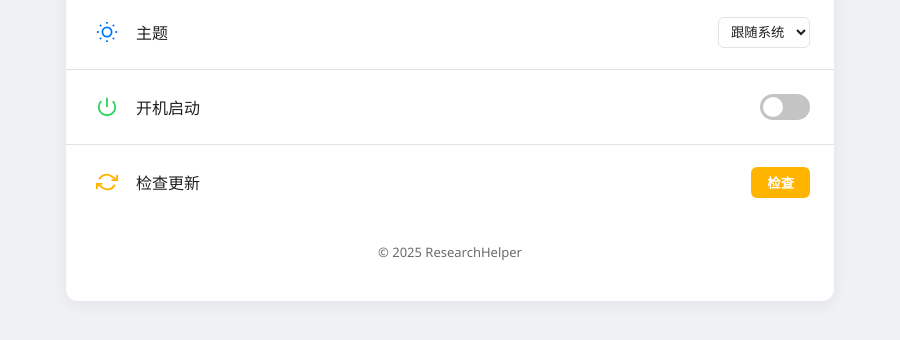
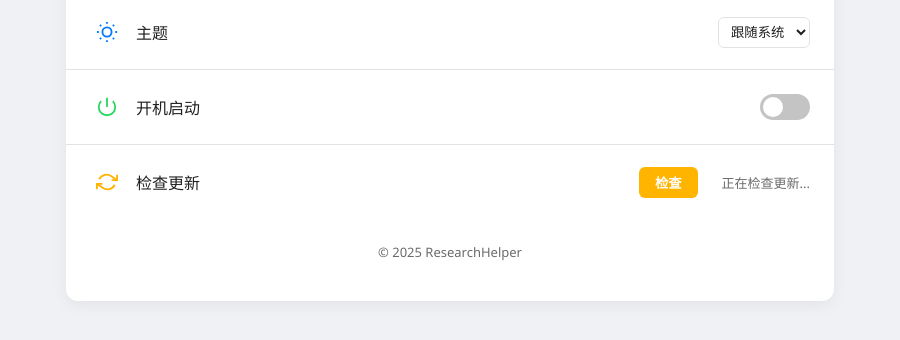
Before and after one commit to JuneDrinleng/ResearchHelper, an Electron app: page templates/settings.html in a window 900 px wide. Both pictures are taken after a click on the button "检查". Shown: the part 140-480 px from the top of the page. Drawn offline with Linux system fonts and the light colour scheme; no server answers.

Commit message:
Update settings.html

```diff
--- a/templates/settings.html
+++ b/templates/settings.html
@@ -3,10 +3,8 @@
   <head>
     <meta charset="UTF-8" />
     <title>设置 - ResearchHelper</title>
-    <meta name=\"color-scheme\" content=\"light dark\">
-    <!-- ⚡ 仅用系统字体栈，减少外部请求 -->
+    <meta name="color-scheme" content="light dark" />
     <style>
-      /* ----------------------------- 基础变量 ----------------------------- */
       :root {
         --blue: #007bff;
         --green: #28d762;
@@ -14,7 +12,6 @@
         --radius: 12px;
         font-family: "Segoe UI", "Helvetica Neue", Arial, sans-serif;
       }
-
       :root[data-theme="light"] {
         --page-bg: #f0f1f4;
         --card-bg: #ffffff;
@@ -29,7 +26,6 @@
         --muted: #a2a2a2;
         --divider: #333;
       }
-
       * {
         box-sizing: border-box;
       }
@@ -41,8 +37,6 @@
         justify-content: center;
         padding: 40px 16px;
       }
-
-      /* ----------------------------- 容器 ----------------------------- */
       .card {
         background: var(--card-bg);
         width: 100%;
@@ -58,8 +52,6 @@
         font-size: 32px;
         font-weight: 600;
       }
-
-      /* ----------------------------- 行项目 ----------------------------- */
       .setting-row {
         display: flex;
         align-items: center;
@@ -75,7 +67,6 @@
         justify-content: center;
         flex-shrink: 0;
       }
-      /* 统一 SVG 基础样式 */
       .setting-icon svg {
         width: 22px;
         height: 22px;
@@ -92,13 +83,10 @@
       .icon-update {
         color: var(--orange);
       }
-
       .setting-row label {
         flex: 1;
         font-weight: 500;
       }
-
-      /* ----------------------------- 控件 ----------------------------- */
       .select {
         padding: 6px 8px;
         border-radius: 6px;
@@ -106,8 +94,6 @@
         background: var(--card-bg);
         color: var(--text);
       }
-
-      /* Toggle */
       .toggle {
         position: relative;
         width: 50px;
@@ -143,8 +129,6 @@
       .toggle input:checked + .slider:before {
         transform: translateX(24px);
       }
-
-      /* Button */
       .button {
         padding: 6px 16px;
         border: none;
@@ -158,22 +142,26 @@
       .button:hover {
         filter: brightness(0.9);
       }
-
       .footer {
         font-size: 13px;
         color: var(--muted);
         text-align: center;
         padding: 24px 0 40px;
       }
+      #updateStatus {
+        font-size: 13px;
+        color: var(--muted);
+        margin-left: 12px;
+      }
     </style>
   </head>
   <body>
     <div class="card">
       <h1>设置</h1>
+
       <!-- 主题 -->
       <div class="setting-row">
         <div class="setting-icon icon-theme">
-          <!-- Sun Icon -->
           <svg viewBox="0 0 24 24">
             <circle cx="12" cy="12" r="5"></circle>
             <line x1="12" y1="1" x2="12" y2="3"></line>
@@ -197,7 +185,6 @@
       <!-- 开机启动 -->
       <div class="setting-row">
         <div class="setting-icon icon-autostart">
-          <!-- Power Icon -->
           <svg viewBox="0 0 24 24">
             <path d="M12 2v10"></path>
             <path d="M18.364 5.636a9 9 0 1 1-12.728 0"></path>
@@ -213,7 +200,6 @@
       <!-- 检查更新 -->
       <div class="setting-row">
         <div class="setting-icon icon-update">
-          <!-- Refresh Icon -->
           <svg viewBox="0 0 24 24">
             <polyline points="23 4 23 10 17 10"></polyline>
             <polyline points="1 20 1 14 7 14"></polyline>
@@ -223,6 +209,7 @@
         </div>
         <label>检查更新</label>
         <button id="checkUpdate" class="button">检查</button>
+        <span id="updateStatus"></span>
       </div>
 
       <div class="footer">© 2025 ResearchHelper</div>
@@ -241,7 +228,6 @@
         document.documentElement.dataset.theme = startTheme;
       })();
 
-      /* ----------------------------- 主题逻辑 ----------------------------- */
       const html = document.documentElement;
       const prefersDark = window.matchMedia("(prefers-color-scheme: dark)");
       const themeSelect = document.getElementById("theme");
@@ -262,14 +248,12 @@
       const savedTheme = localStorage.getItem("theme") || "auto";
       themeSelect.value = savedTheme;
       applyTheme(savedTheme);
-
       themeSelect.addEventListener("change", (e) => {
         const value = e.target.value;
         localStorage.setItem("theme", value);
         applyTheme(value);
       });
 
-      /* ----------------------------- 开机启动 ----------------------------- */
       const autostartToggle = document.getElementById("autostart");
       const savedAutostart = JSON.parse(
         localStorage.getItem("autostart") || "false"
@@ -289,16 +273,23 @@
       );
       persistAutostart(savedAutostart);
 
-      /* ----------------------------- 检查更新 ----------------------------- */
       document.getElementById("checkUpdate").addEventListener("click", () => {
+        const statusEl = document.getElementById("updateStatus");
+        statusEl.textContent = "正在检查更新...";
         if (window.electronAPI?.checkForUpdates) {
           window.electronAPI.checkForUpdates();
         } else if (window.ipcRenderer) {
           window.ipcRenderer.send("check-for-updates");
         } else {
-          alert("检查更新功能仅在桌面端可用");
+          statusEl.textContent = "当前环境不支持更新功能";
         }
       });
+
+      if (window.ipcRenderer) {
+        window.ipcRenderer.on("update-status", (_e, msg) => {
+          document.getElementById("updateStatus").textContent = msg;
+        });
+      }
     </script>
   </body>
 </html>
```
